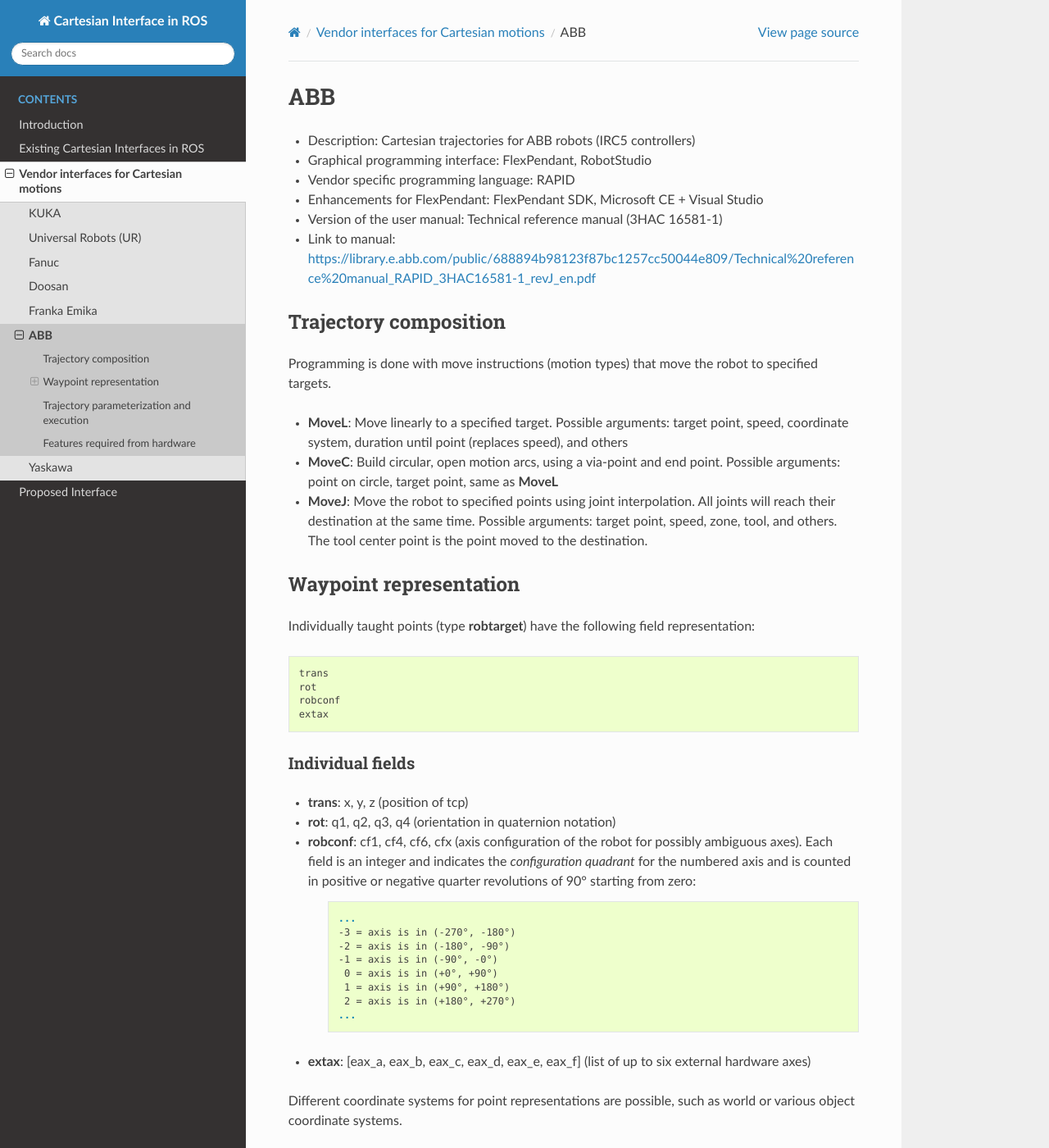
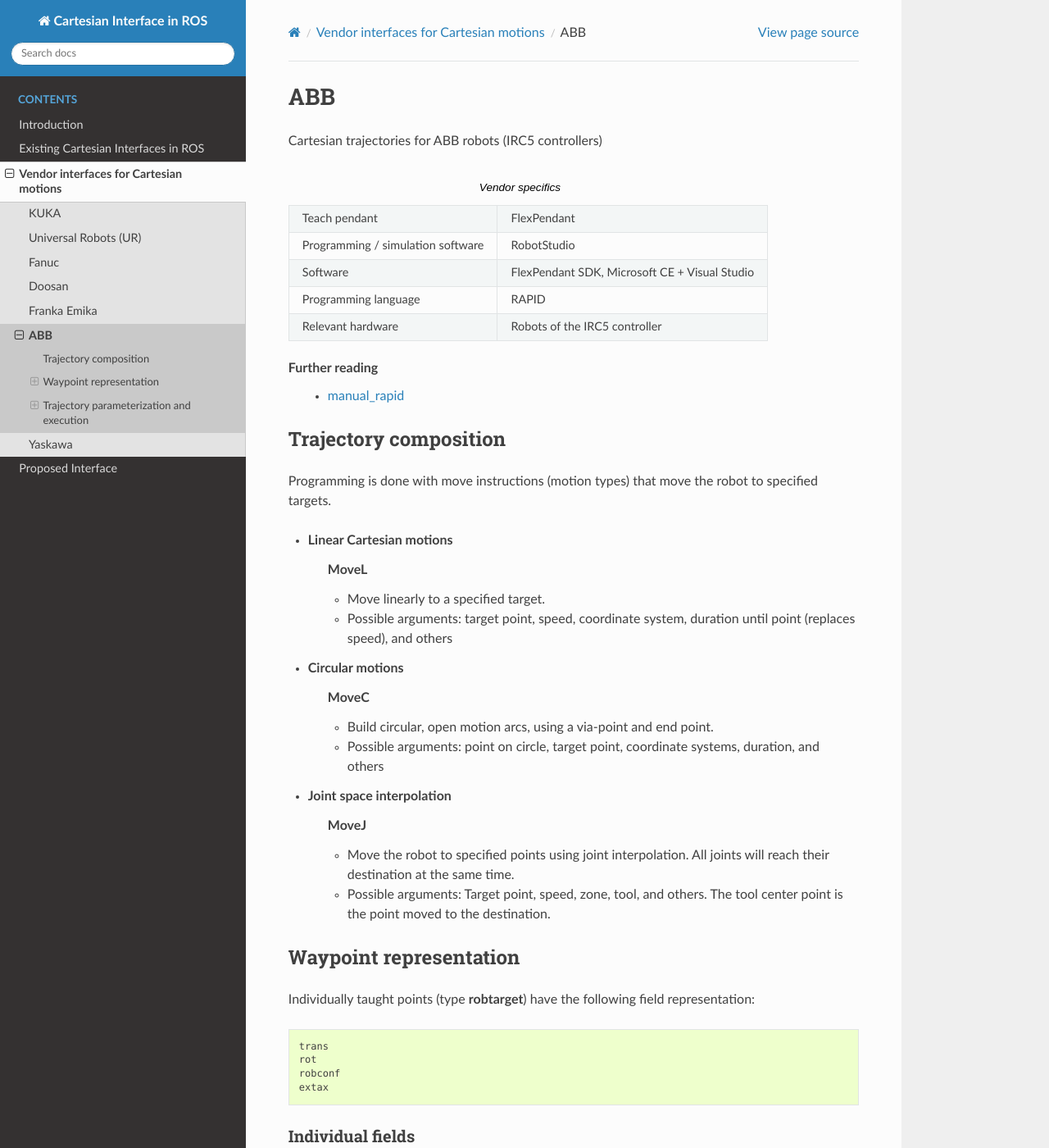
Before and after one commit to fzi-forschungszentrum-informatik/fzi_robot_interface_proposal, a Sphinx documentation site: the page built from source/industry/ABB.rst, in a window 1280 px wide and 1400 px high. Shown: the whole window at 82% size. Built offline with Sphinx 7.4.7 and the Read the Docs theme 2.0.0, drawn with Linux system fonts in a browser that asks for light colours; some of the changed text lies outside the part shown.

Commit message:
Clean-up layout for ABB interface

```diff
--- a/source/industry/ABB.rst
+++ b/source/industry/ABB.rst
@@ -1,25 +1,47 @@
 ABB
 ===
-* Description: Cartesian trajectories for ABB robots (IRC5 controllers)
-* Graphical programming interface: FlexPendant, RobotStudio
-* Vendor specific programming language: RAPID
-* Enhancements for FlexPendant: FlexPendant SDK, Microsoft CE + Visual Studio
-* Version of the user manual: Technical reference manual (3HAC 16581-1)
-* Link to manual: https://library.e.abb.com/public/688894b98123f87bc1257cc50044e809/Technical%20reference%20manual_RAPID_3HAC16581-1_revJ_en.pdf
+
+.. _manual_rapid: https://library.e.abb.com/public/688894b98123f87bc1257cc50044e809/Technical%20reference%20manual_RAPID_3HAC16581-1_revJ_en.pdf
+
+Cartesian trajectories for ABB robots (IRC5 controllers)
+
+.. table:: Vendor specifics
+
+  =================================   =======================================
+  Teach pendant                       FlexPendant
+  Programming / simulation software   RobotStudio
+  Software                            FlexPendant SDK, Microsoft CE + Visual Studio
+  Programming language                RAPID
+  Relevant hardware                   Robots of the IRC5 controller
+  =================================   =======================================
+
+**Further reading**
+  * `manual_rapid`_
 
 Trajectory composition
 ----------------------
 Programming is done with move instructions (motion types) that move the robot
 to specified targets.
 
-* **MoveL**: Move linearly to a specified target. Possible arguments: target point, speed, coordinate system, duration until point (replaces speed), and others
+* Linear Cartesian motions
+   **MoveL**
 
-* **MoveC**: Build circular, open motion arcs, using a via-point and end point. Possible arguments: point on circle, target point, same as **MoveL**
+   * Move linearly to a specified target.
+   * Possible arguments: target point, speed, coordinate system, duration until point (replaces speed), and others
 
-* **MoveJ**: Move the robot to specified points using joint interpolation. All
-  joints will reach their destination at the same time. Possible arguments:
-  target point, speed, zone, tool, and others. The tool center point is the
-  point moved to the destination.
+* Circular motions
+   **MoveC**
+
+   * Build circular, open motion arcs, using a via-point and end point.
+   * Possible arguments: point on circle, target point, coordinate systems, duration, and others
+
+* Joint space interpolation
+   **MoveJ**
+
+   * Move the robot to specified points using joint interpolation. All joints
+     will reach their destination at the same time.
+   * Possible arguments: Target point, speed, zone, tool, and others. The tool
+     center point is the point moved to the destination.
 
 Waypoint representation
 -----------------------
@@ -37,7 +59,7 @@ Individual fields
 * **trans**: x, y, z (position of tcp)
 * **rot**: q1, q2, q3, q4 (orientation in quaternion notation)
 * **robconf**: cf1, cf4, cf6, cfx (axis configuration of the robot for possibly
-  ambiguous axes). Each field is an integer and indicates the *configuration
+  ambiguous axes). Each field (integer) indicates the *configuration
   quadrant* for the numbered axis and is counted in positive or negative
   quarter revolutions of 90° starting from zero:
 
@@ -60,7 +82,10 @@ world or various object coordinate systems.
 
 Trajectory parameterization and execution
 -----------------------------------------
-* Specification of velocity
+
+Specification of velocity
+~~~~~~~~~~~~~~~~~~~~~~~~~
+
    - In form of a speed argument to move instructions during teaching of fly-by points. The
      speed is valid until the next point
    - Path segment specific with **VelSet** (overrides global velocity settings
@@ -68,14 +93,18 @@ Trajectory parameterization and execution
      velocity or can be set to become the new max velocity.
    - Global adjustments with **motsetdata**, affects all points
 
-* Specification of acceleration
-   - path segment specific accelerations with **AccSet** (overrides global
+Specification of acceleration
+~~~~~~~~~~~~~~~~~~~~~~~~~~~~~
+
+   - Path segment specific accelerations with **AccSet** (overrides global
      acceleration until reset). Provokes slower acceleration and deceleration
      (percentage) of the global settings.
    - Global adjustments with **motsetdata**, affects all points. This also includes
      adjustment of ramping accelerations etc.
 
-* Blending
+Blending
+~~~~~~~~
+
    - Taught positions can either be fly-by points, or stop points
    - During **MoveL**, fly-by points are automatically blended, leading to
      adjusted *corner paths* (parabolas). Stop points are exactly passed.
@@ -84,15 +113,14 @@ Trajectory parameterization and execution
      which tool orientation and Cartesian position can be started and stopped
      Individually.
 
-* Parallel IO operations:
+Parallel IO operations
+~~~~~~~~~~~~~~~~~~~~~~
+
    - **MoveLDO**: Move linearly and trigger an I/O operation at the target's middle corner path
    - **MoveCDO**: Move in a circle and trigger an I/O operation at the target's middle corner path
 
-* Online (real-time) trajectory modifications:
+Online (real-time) trajectory modifications
+~~~~~~~~~~~~~~~~~~~~~~~~~~~~~~~~~~~~~~~~~~~
+
    - Offsets to paths can be realized with **CorrWrite** and special correction
      generators. No information on real-time capability found.
-
-Features required from hardware
--------------------------------
-* Applicable to robots with the IRC5 controller
-* Cartesian position and velocity control interfaces on the robots.
```
